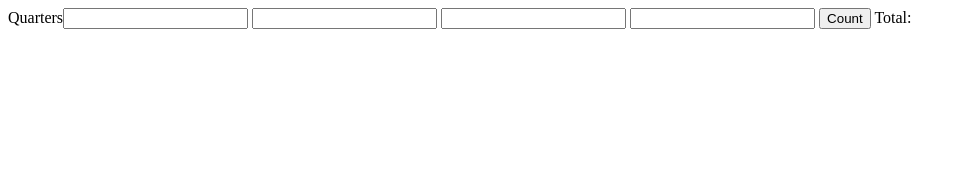
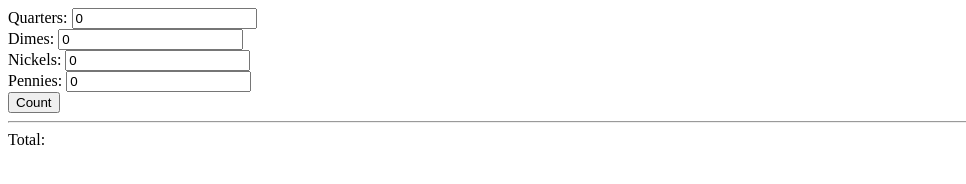
Before and after one commit to jaimeniswonger/angular-example, a plain HTML site: page app/index.html in a window 1280 px wide. Shown: the whole page, without its empty margins (0-966 px from the left). Drawn offline with nearby package versions, Linux system fonts and the light colour scheme.

Commit message:
cleaned up

```diff
--- a/app/app.js
+++ b/app/app.js
@@ -5,6 +5,8 @@ angular.module('currencyCounter', [])
     .controller('CurrencyCounterCtrl', ['$scope',
         function ($scope) {
 
+            $scope.quarters = $scope.dimes = $scope.nickels = $scope.pennies = 0;
+
             $scope.totalIt = function () {
                 $scope.total = $scope.quarters * .25 + $scope.dimes * .10 + $scope.nickels * .05 + $scope.pennies * .01;
             }
--- a/app/index.html
+++ b/app/index.html
@@ -6,17 +6,32 @@
         <title>AngularJS Example</title>
         <meta name="description" content="">
         <meta name="viewport" content="width=device-width, initial-scale=1">
-        <script src="//code.angularjs.org/1.5.3/angular.min.js"></script>
+        <script src="http://code.angularjs.org/1.5.3/angular.min.js"></script>
         <script src="app.js"></script>
     </head>
 
     <body ng-controller="CurrencyCounterCtrl">
 
-        <label>Quarters</label><input ng-model="quarters"/>
-        <input ng-model="dimes"/>
-        <input ng-model="nickels"/>
-        <input ng-model="pennies"/>
+        <div>
+            <label>Quarters:</label>
+            <input type="number" ng-model="quarters"/>
+        </div>
+        <div>
+            <label>Dimes:</label>
+            <input type="number" ng-model="dimes"/>
+        </div>
+        <div></div>
+        <div>
+            <label>Nickels:</label>
+            <input type="number" ng-model="nickels"/>
+        </div>
+        <div>
+            <label>Pennies:</label>
+            <input type="number" ng-model="pennies"/>
+        </div>
+
         <button ng-click="totalIt()">Count</button>
+        <hr/>
 
         Total: {{total | currency }}
 
```
